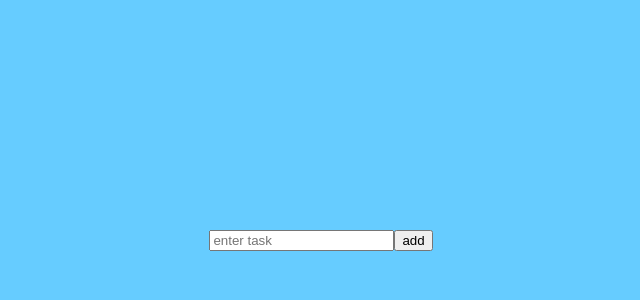
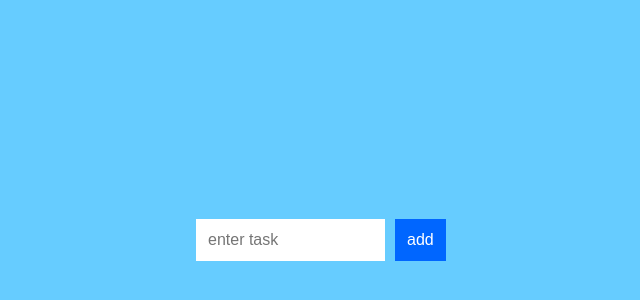
Before and after one commit to jayseaCODE/React-js-demo, a React (Create React App) app in the folder helloworld/: page / in a window 1280 px wide. Shown: the part 202-502 px from the top of the page, without its empty margins (319-959 px from the left). Built offline with nearby package versions, Linux system fonts and the light colour scheme.

Commit message:
feat: basic styling for ToDoList component

```diff
--- /dev/null
+++ b/helloworld/src/ToDoList.css
@@ -0,0 +1,32 @@
+.todoListMain .header input {
+    padding: 10px;
+    font-size: 16px;
+    border: 2px solid #FFF;
+    width: 165px;
+  }
+  .todoListMain .header button {
+    padding: 10px;
+    font-size: 16px;
+    margin: 10px;
+    margin-right: 0px;
+    background-color: #0066FF;
+    color: #FFF;
+    border: 2px solid #0066FF;
+  }
+  .todoListMain .header button:hover {
+    background-color: #003399;
+    border: 2px solid #003399;
+    cursor: pointer;
+  }
+  .todoListMain .theList {
+    list-style: none;
+    padding-left: 0;
+    width: 250px;
+  }
+  .todoListMain .theList li {
+    color: #333;
+    background-color: rgba(255,255,255,.5);
+    padding: 15px;
+    margin-bottom: 15px;
+    border-radius: 5px;
+  }
--- a/helloworld/src/ToDoList.js
+++ b/helloworld/src/ToDoList.js
@@ -1,5 +1,6 @@
 import React, {Component} from "react";
 import ToDoItems from "./ToDoItems";
+import "./ToDoList.css";
 
 class ToDoList extends Component
 {
```
